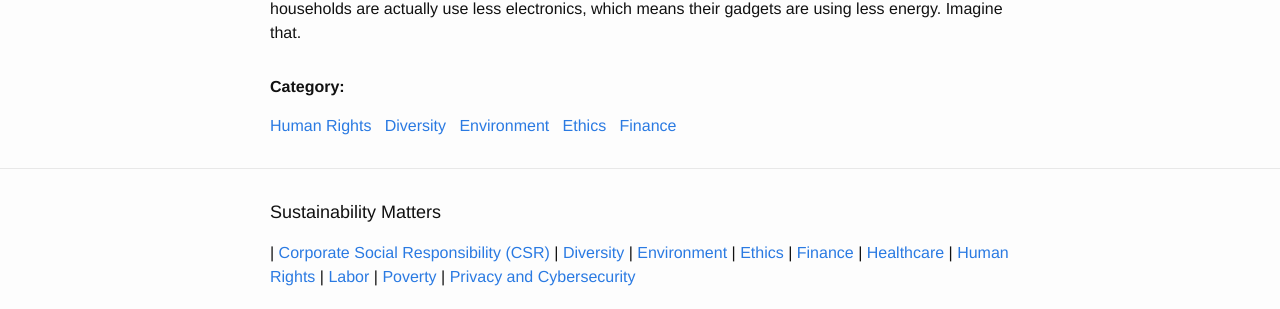
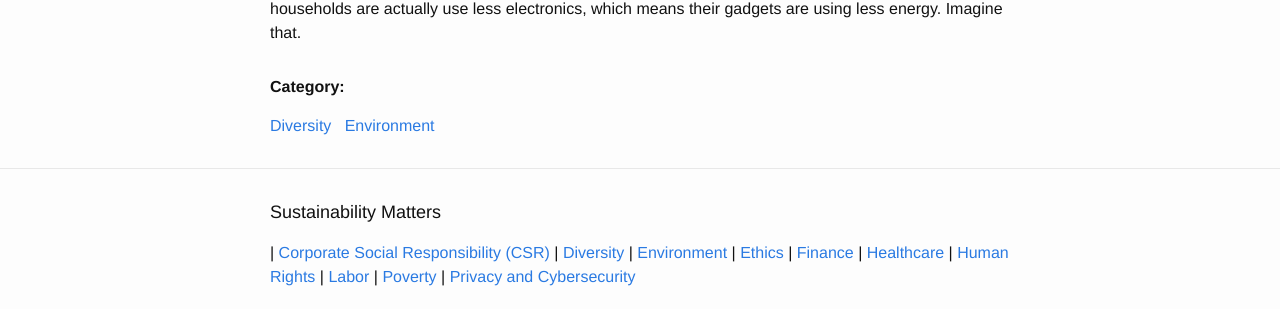
Before and after one commit to Sparkleleuk/Sustainability_Matters, a Jekyll site: the page built from _posts/2018-01-03-Iceland-China.markdown, in a window 1280 px wide. Shown: the part 1622-1931 px from the top of the page. Built offline with Jekyll 4.4.1, drawn with Linux system fonts in a browser that asks for light colours.

Commit message:
fix post

```diff
--- a/_posts/2018-01-03-Iceland-China.markdown
+++ b/_posts/2018-01-03-Iceland-China.markdown
@@ -3,7 +3,7 @@ layout: post
 title:  "Bombogenesis"
 excerpt: "A law that requires equal pay to both men and women went into effect in Iceland. China bans certain car models for pollution. On our reading list: Electronics usage in the US is dropping."
 date:   2018-01-03 18:00:00 -0500
-categories: [Human Rights, Diversity, Environment, Ethics, Finance]
+categories: [Diversity, Environment]
 ---
 
 ### Iceland law mandates equal pay regardless of gender. Boom.
```
